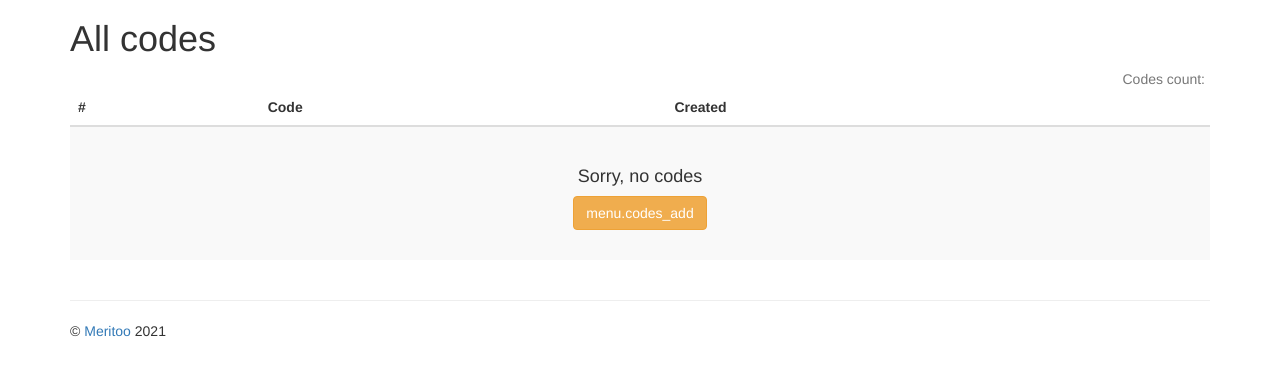
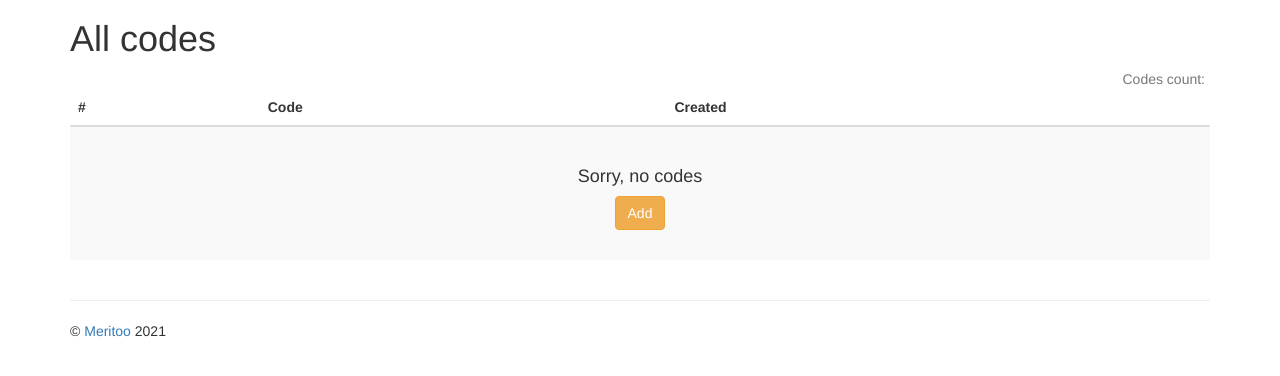
Before and after one commit to kniziol/code-generator, a Symfony app: template templates/code/index.html.twig in a window 1280 px wide. Shown: the part 51-427 px from the top of the page. Run offline with Twig, Linux system fonts and the light colour scheme; the template is opened without the code that fills it, so the values that code supplies are empty; some libraries are stand-ins or nearby versions.

Commit message:
Fix missing "menu.codes_add" translation of button when there are no codes on the list

```diff
--- a/templates/code/index.html.twig
+++ b/templates/code/index.html.twig
@@ -20,7 +20,7 @@
                     <tr>
                         <td colspan="3" class="text-center no-data">
                             <h4 class="clearfix">{{ 'information.code.no_data' | trans }}</h4>
-                            <a href="" class="btn btn-warning">{{ 'menu.codes_add' | trans }}</a>
+                            <a href="" class="btn btn-warning">{{ 'menu.simple.add' | trans }}</a>
                         </td>
                     </tr>
                 {% else %}
```
